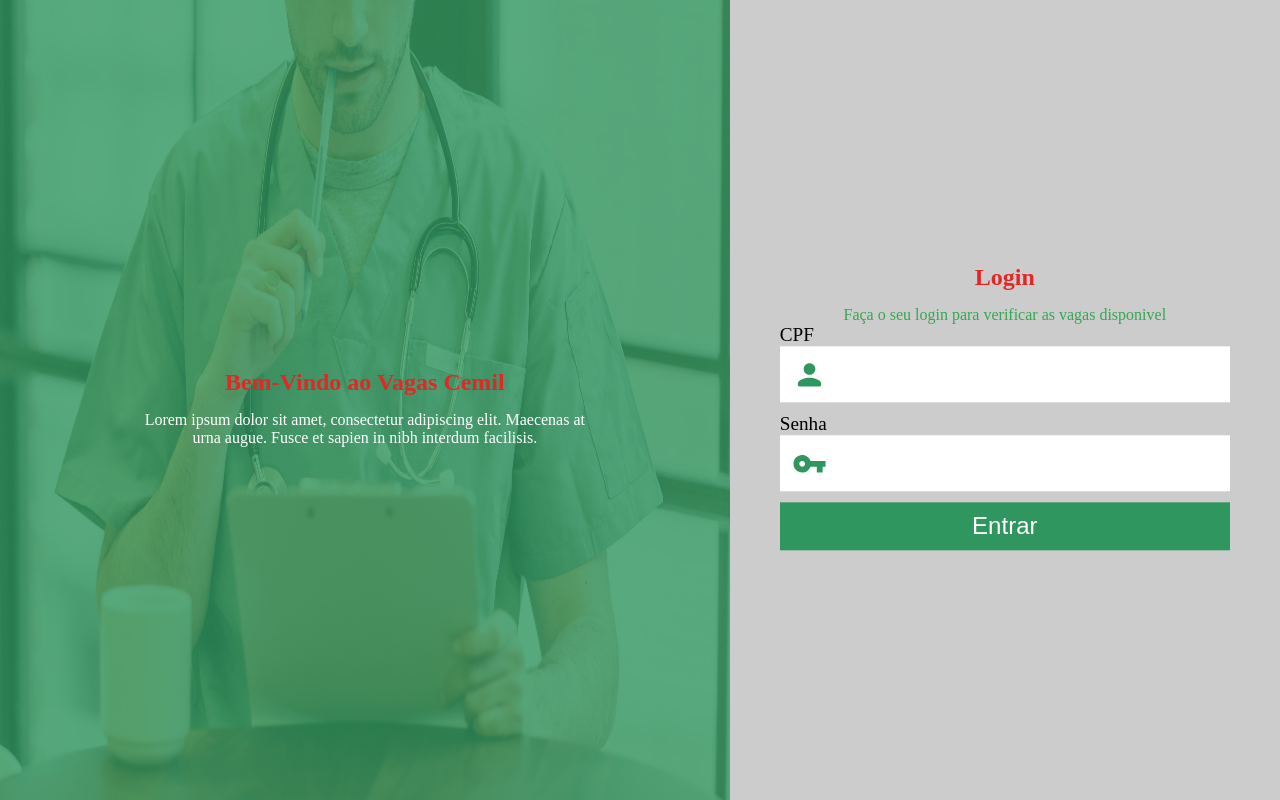
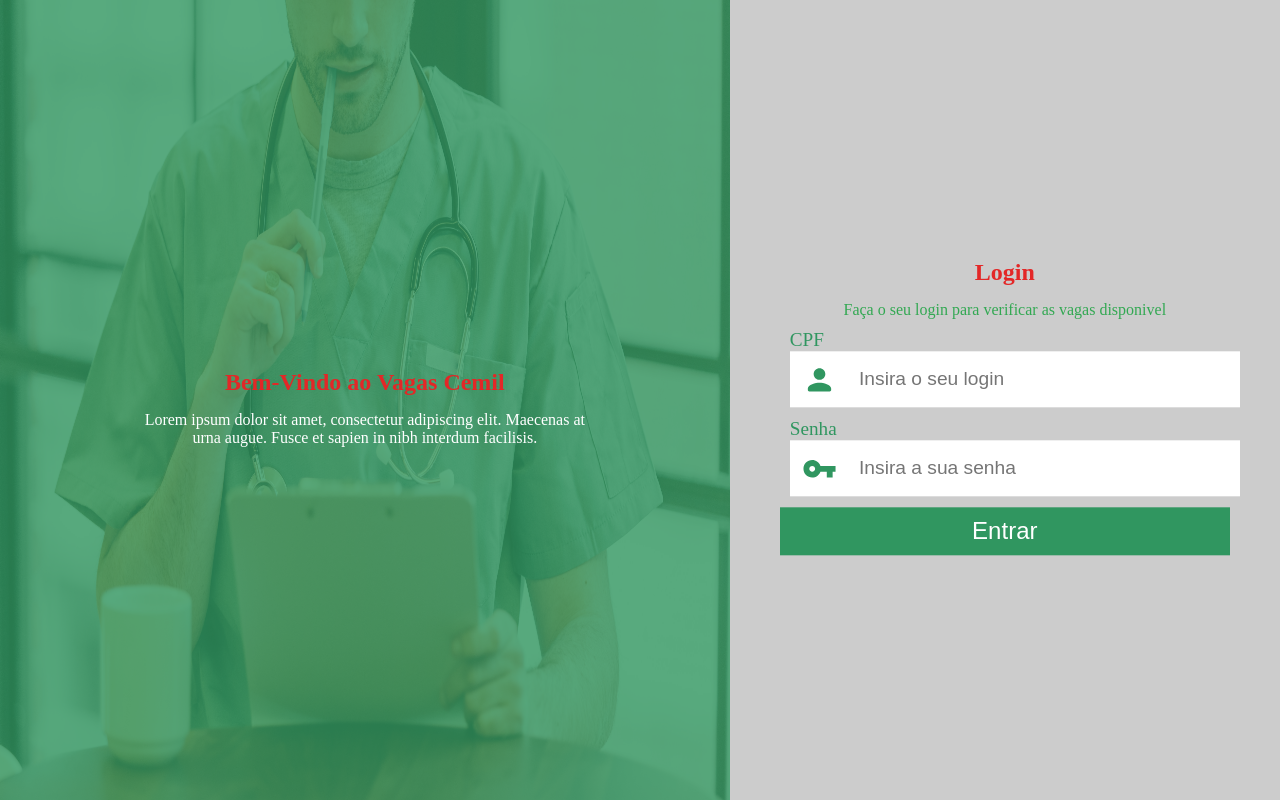
Before and after one commit to THONNYNODA/Preprojeto, a React (Create React App) app in the folder frontend/: page / in a window 1280 px wide. Built offline with nearby package versions, Linux system fonts and the light colour scheme.

Commit message:
Atualizado em 29-12-2021

```diff
--- a/frontend/package.json
+++ b/frontend/package.json
@@ -6,7 +6,7 @@
     "@emotion/react": "^11.7.1",
     "@emotion/styled": "^11.6.0",
     "@mui/icons-material": "^5.2.5",
-    "@mui/material": "^5.2.5",
+    "@mui/material": "^5.2.6",
     "@mui/styled-engine": "^5.2.5",
     "@mui/styled-engine-sc": "^5.1.0",
     "@mui/styles": "^5.2.3",
@@ -18,6 +18,7 @@
     "formik-mui": "^4.0.0-alpha.3",
     "formik-mui-lab": "^1.0.0-alpha.3",
     "react": "^17.0.2",
+    "react-datepicker": "^4.5.0",
     "react-dom": "^17.0.2",
     "react-router-dom": "^6.2.1",
     "react-scripts": "5.0.0",
--- a/frontend/src/components/Cadastros/Candidato/index.js
+++ b/frontend/src/components/Cadastros/Candidato/index.js
@@ -1,22 +1,12 @@
-import {
-  Box,
-  Button,
-  Divider,
-  Grid,
-  IconButton,
-  MenuItem,
-} from "@mui/material";
+import { MenuItem } from "@mui/material";
 import React, { useState } from "react";
-import Card from "../../Card";
-import { CadastroStyles } from "./styles";
-import { Formik, Form, Field } from "formik";
-import { TextField } from "formik-mui";
 import { listasPaises } from "../../../services/listaPaises";
 import * as yup from "yup";
-import VisibilityIcon from "@mui/icons-material/Visibility";
-import VisibilityOffIcon from "@mui/icons-material/VisibilityOff";
+import { Field } from "formik";
+import { TextField } from "formik-mui";
 import Formularios from "../../Formulario";
-import { InputField } from "../../Input/styles";
+import InputFields from "../../Input";
+import { BoxForm, ContainerCadastro, ContainerForm } from "./styles";
 
 const validationSchema = yup.object().shape({
   nome: yup.string().required("Campo e obrigatorio"),
@@ -46,8 +36,7 @@
     .required("Campo e obrigatorio"),
 });
 
-function Candidato() {
-  const classes = CadastroStyles();
+function Candidato(props) {
   const [view, setView] = useState();
 
   const Genero = ["Masculino", "Feminino", "Outros"];
@@ -91,9 +80,8 @@
   };
 
   return (
-    <>
-      <Grid className={classes.boxCenter} container sx={12}>
-        <Card>
+    <ContainerCadastro>
+      <ContainerForm>
         <Formularios
           validationSchema={validationSchema}
           initialValues={inicial}
@@ -104,232 +92,24 @@
             }, 400);
           }}
         >
-            <InputField
+          <BoxForm>
+            <InputFields
               label="Nome"
               name="nome"
               placeholder="Insira o seu nome"
-              height="2rem"
+              color="#fff"
+              width="100%"
             />
+            <InputFields
+              label="Data de Nascimento"
+              name="dataNascimento"
+              type="date"
+              color="#fff"
+            />
+          </BoxForm>
         </Formularios>
-          {/* <Box className={classes.containerForm}>
-            <Formik
-              validationSchema={validationSchema}
-              initialValues={inicial}
-              onSubmit={(values, { setSubmitting }) => {
-                setTimeout(() => {
-                  alert(JSON.stringify(values, null, 2));
-                  setSubmitting(false);
-                }, 400);
-              }}
-            >
-              {({ errors, touched, isSubmitting, values }) => (
-                <Form>
-                  <Box className={classes.containerField}>
-                    <Box className={classes.boxField}>
-                      <Field
-                        className={classes.field}
-                        name="nome"
-                        fullWidth
-                        component={TextField}
-                        label="Nome"
-                        size="small"
-                      />
-                    </Box>
-                    <Box className={classes.boxField}>
-                      <Field
-                        className={classes.field}
-                        name="nomeSocial"
-                        component={TextField}
-                        label="Nome Social"
-                        fullWidth
-                        size="small"
-                      />
-                    </Box>
-                    <Box className={classes.boxField}>
-                      <Field
-                        className={classes.field}
-                        name="cpf"
-                        component={TextField}
-                        label="CPF"
-                        fullWidth
-                        size="small"
-                      />
-                      <Field
-                        className={classes.field}
-                        name="rg"
-                        component={TextField}
-                        label="RG"
-                        fullWidth
-                        size="small"
-                      />
-                      <Field
-                        className={classes.field}
-                        name="dataNascimento"
-                        component={TextField}
-                        label="Data de Nascimento"
-                        type="data"
-                        InputLabelProps={{ shrink: true }}
-                        fullWidth
-                        size="small"
-                      />
-                    </Box>
-                    <Box className={classes.boxField}>
-                      <Field
-                        className={classes.field}
-                        name="genero"
-                        component={TextField}
-                        select
-                        label="Genero"
-                        fullWidth
-                        size="small"
-                      >
-                        {listaGenero}
-                      </Field>
-                      <Field
-                        className={classes.field}
-                        name="nacionalidade"
-                        component={TextField}
-                        label="Nacionalidade"
-                        select
-                        fullWidth
-                        size="small"
-                      >
-                        {Nacionalidade}
-                      </Field>
-                      <Field
-                        className={classes.field}
-                        name="estadoCivil"
-                        fullWidth
-                        select
-                        component={TextField}
-                        label="Estado Civil"
-                        size="small"
-                      >
-                        {listaCivil}
-                      </Field>
-                    </Box>
-                    <Box className={classes.boxField}>
-                      <Field
-                        className={classes.field}
-                        name="celular"
-                        component={TextField}
-                        label="Celular"
-                        fullWidth
-                        size="small"
-                      />
-                      <Field
-                        className={classes.field}
-                        name="emailString"
-                        fullWidth
-                        component={TextField}
-                        label="Email"
-                        size="small"
-                      />
-                    </Box>
-                  </Box>
-                  <Divider />
-
-                  <Box className={classes.containerField}>
-                    <Box className={classes.boxField}>
-                      <Field
-                        className={classes.field}
-                        name="cep"
-                        component={TextField}
-                        label="CEP"
-                        size="small"
-                        //fullWidth
-                      />
-
-                      <Field
-                        className={classes.field}
-                        name="logradouro"
-                        component={TextField}
-                        label="Logradouro"
-                        fullWidth
-                        size="small"
-                      />
-                      <Field
-                        className={classes.field}
-                        name="bairro"
-                        component={TextField}
-                        label="Bairro"
-                        size="small"
-                        //fullWidth
-                      />
-                    </Box>
-                    <Box className={classes.boxField}>
-                      <Field
-                        className={classes.field}
-                        name="complemento"
-                        component={TextField}
-                        label="Complemento"
-                        fullWidth
-                        size="small"
-                      />
-
-                      <Field
-                        className={classes.field}
-                        name="cidade"
-                        component={TextField}
-                        label="Cidade"
-                        fullWidth
-                        size="small"
-                      />
-
-                      <Field
-                        className={classes.field}
-                        name="estado"
-                        component={TextField}
-                        label="Estado"
-                        fullWidth
-                        size="small"
-                      />
-                    </Box>
-                  </Box>
-                  <Divider />
-                  <Box className={classes.containerField}>
-                    <Box className={classes.boxField}>
-                      <Field
-                        className={classes.field}
-                        name="senha"
-                        component={TextField}
-                        type={view ? "text" : "password"}
-                        label="Senha"
-                        fullWidth
-                        size="small"
-                      />
-                      <Field
-                        className={classes.field}
-                        name="confirmacaoSenha"
-                        component={TextField}
-                        type={view ? "text" : "password"}
-                        label="Confirme a Senha"
-                        fullWidth
-                        size="small"
-                      />
-                      <IconButton
-                        onChange={handleShowSenha}
-                        onMouseDown={handleShowSenha}
-                      >
-                        {view ? <VisibilityIcon /> : <VisibilityOffIcon />}
-                      </IconButton>
-                    </Box>
-                  </Box>
-                  <Button
-                    variant="outlined"
-                    fullWidth
-                    size="large"
-                    type="submit"
-                  >
-                    Cadastrar
-                  </Button>
-                </Form>
-              )}
-            </Formik>
-          </Box> */}
-        </Card>
-      </Grid>
-    </>
+      </ContainerForm>
+    </ContainerCadastro>
   );
 }
 
--- a/frontend/src/components/Cadastros/Candidato/styles.js
+++ b/frontend/src/components/Cadastros/Candidato/styles.js
@@ -1,33 +1,75 @@
-import { makeStyles } from "@mui/styles";
+import { styled } from "@mui/system";
 
+export const ContainerCadastro = styled("div")`
+  display: flex;
+  flex-wrap: nowrap;
+  justify-content: flex-end;
+  align-items: center;
+  position: relative;
+  width: 100%;
+  height: 100vh;
+  border: 2px solid green;
+`;
 
+// export const ContainerFilter = styled("div")`
+//   width: 100%;
+//   height: 100%;
+//   background-color: rgba(48, 150, 96, 0.8);
+//   position: absolute;
+// `;
 
-export const CadastroStyles = makeStyles({
-  boxCenter: {
-    height: "100vh",
-    alignItems: "center",
-    justifyContent: "center",
-  },
-  containerForm: {
-    width: "100%",
-    minWidth: 100,
-    textAlign:'center'
-  },
-  boxField: {
-    display: "flex",
-    justifyContent: "space-between",
-    width: "100%",
-    padding: "5px",
-  },
-  containerField: {
-    width: "100%",
-    padding: "10px 0 ",
+export const ContainerForm = styled("div")`
+  width: 50%;
+  height: 100%;
+  position: relative;
+  display: flex;
 
+  align-items: center;
+  padding: 1.5rem;
+  border: 2px solid blue;
+`;
 
-  },
-  field: {
-    "&.MuiTextField-root": {
-      padding: "0 5px",
-    },
-  },
-});
+export const BoxText = styled("div")`
+  width: 100%;
+  max-width: 450px;
+  position: relative;
+  top: 50%;
+  left: 50%;
+  transform: translate(-50%, -50%);
+  text-align: center;
+`;
+
+export const BoxForm = styled("div")`
+  width: 100%;
+  border: 2px solid green;
+  max-width: 480px;
+  position: relative;
+  top: 50%;
+  left: 50%;
+  transform: translate(-50%, -50%);
+
+`;
+
+export const Title = styled("h2")`
+  position: relative;
+  padding: 15px 0;
+  color: ${(props) => props.color};
+`;
+
+export const Text = styled("p")`
+  position: relative;
+  color: ${(props) => props.color};
+`;
+export const Buttons = styled("button")`
+  width: 100%;
+  font-size: 1.5rem;
+  //padding: 10px;
+  color: #fff;
+  background-color: rgb(48, 150, 96);
+  border: none;
+  cursor: pointer;
+  &:hover {
+    background-color: rgba(48, 150, 96, 0.9);
+    //color: blue;
+  }
+`;
--- a/frontend/src/components/Input/index.js
+++ b/frontend/src/components/Input/index.js
@@ -1,19 +1,20 @@
 import React from "react";
-import { BoxField, BoxIcon, InputField, TextLabel, BoxLabel } from "./styles";
+import { BoxField, BoxIcon, InputField, TextLabel, BoxLabel, ContainerField } from "./styles";
+import { TextField } from "formik-mui";
 
 function InputFields(props) {
   return (
-    <>
+    <ContainerField>
       {props.label ? (
         <BoxLabel>
-          <TextLabel>{props.label}</TextLabel>
+          <TextLabel fontSizeLabel={props.fontSizeLabel} color={props.color} >{props.label}</TextLabel>
         </BoxLabel>
       ) : null}
       <BoxField>
         {props.icon ? <BoxIcon>{props.icon}</BoxIcon> : null}
-        <InputField name={props.name} label={props.label} />
+        <InputField width={props.width} placeholder={props.placeholder} fontSizeLabel={props.fontSizeLabel} fontSize={props.fontSize}type={props.type} components={TextField} height={props.height} name={props.name} label={props.label} />
       </BoxField>
-    </>
+    </ContainerField>
   );
 }
 
--- a/frontend/src/components/Input/styles.js
+++ b/frontend/src/components/Input/styles.js
@@ -1,42 +1,46 @@
 import { styled } from "@mui/system";
 import { Field } from "formik";
 
+
 export const InputField = styled(Field)`
   position: relative;
-  //width: calc(100% - 15px);
-  width: 100%;
-  height: ${props => props || "3.5rem"} ;
-  font-size: 1.2rem;
+  width: ${props => props.width || null};
+  height: ${(props) => props.height || "2rem"};
+  font-size: ${props => props.fontSize || "0.8rem"};
   border: none;
   padding-left: 10px;
-  background-color: #fff;
+  color:#343837;
   &:focus {
     outline: 2px solid green;
-  }
+  };
 `;
 
-export const TextLabel = styled('label')`
-  color: ${props => props || "rgb(48, 150, 96)"};
-  font-size: 1.2rem;
-`
+export const TextLabel = styled("label")`
+  color: ${(props) => props.color || "rgb(48, 150, 96)"};
+  font-size: ${props => props.fontSizeLabel || "0.9rem"};
+`;
 
 export const BoxField = styled("div")`
   display: flex;
-  margin:0 0 0.7em 0;
+  margin: 0 0 0.7em 0;
+`;
+export const ContainerField = styled("div")`
+  display: block;
+  width: 100%;
+  margin: 10px;
+`;
 
-`;
 export const BoxLabel = styled("div")`
   display: flex;
+`;
 
-`;
 export const BoxIcon = styled("span")`
   display: flex;
   position: relative;
   align-items: center;
-  justify-content:center;
+  justify-content: center;
   width: 70px;
   height: 3.5rem;
-  background-color: #fff ;
-  color:rgb(48, 150, 96)
-
+  background-color: #fff;
+  color: rgb(48, 150, 96);
 `;
--- a/frontend/src/layout/Login/index.js
+++ b/frontend/src/layout/Login/index.js
@@ -1,7 +1,7 @@
 import React from "react";
 import * as yup from "yup";
 import Formularios from "../../components/Formulario";
-import InputField from "../../components/Input";
+import InputFields from "../../components/Input";
 import PersonRoundedIcon from "@mui/icons-material/PersonRounded";
 import VpnKeyIcon from "@mui/icons-material/VpnKey";
 import {
@@ -58,14 +58,23 @@
                 }, 400);
               }}
             >
-              <InputField
+              <InputFields
                 label="CPF"
                 icon={<PersonRoundedIcon fontSize="large" />}
                 name="cpf"
                 placeholder="Insira o seu login"
+                fontSize="1.2rem"
+                fontSizeLabel="1.2rem"
+                height="3.5rem"
+                width="100%"
               />
-              <InputField
+              <InputFields
                 label="Senha"
+                type="password"
+                height="3.5rem"
+                fontSize="1.2rem"
+                fontSizeLabel="1.2rem"
+                width="100%"
                 icon={<VpnKeyIcon fontSize="large" />}
                 name="senha"
                 placeholder="Insira a sua senha"
--- a/frontend/src/styles/global.js
+++ b/frontend/src/styles/global.js
@@ -11,7 +11,7 @@
     html,body{
         width: 100%;
         height:100%;
-        // //background-image: linear-gradient(to top, #3eb873, #53ca94, #6cdcb3, #87eed0, #a6ffec);
+        background-color: #31668A;
 
     }
 
```
Also changed, not shown: 1 other file (tests, documents, lock files or other folders). Lines whose indentation alone changed are shown as unchanged.
